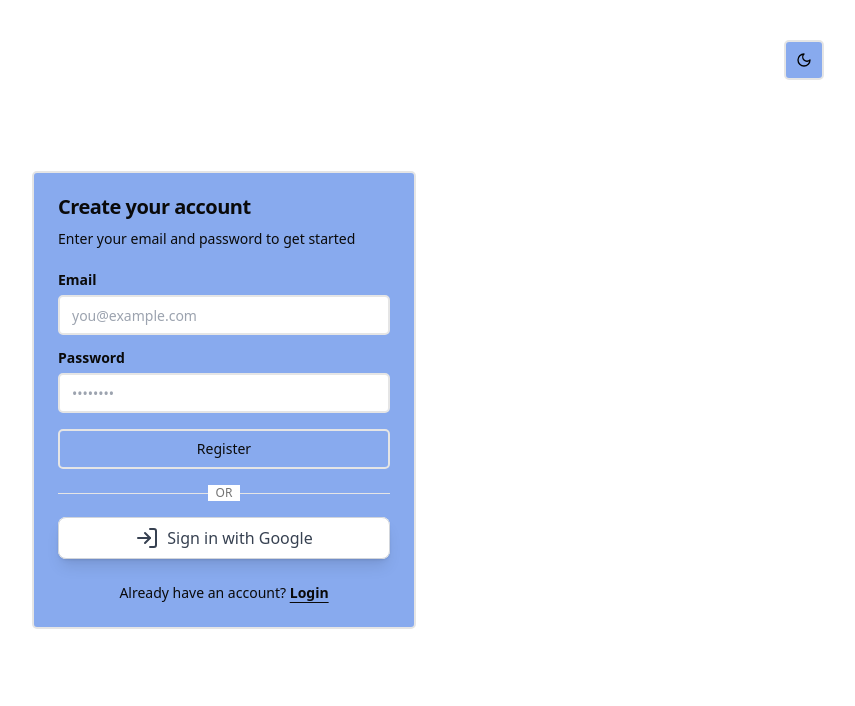
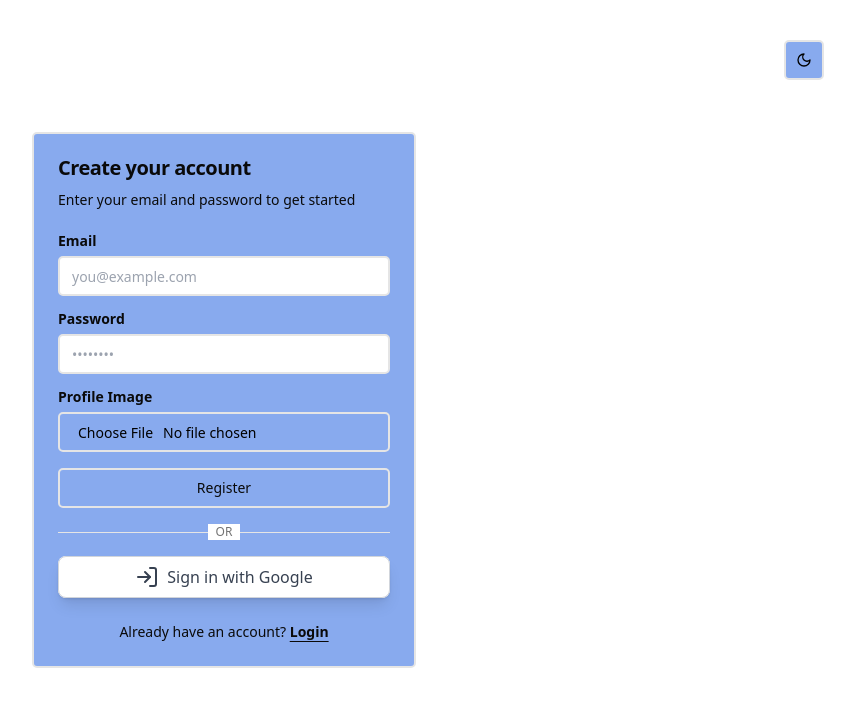
Before and after one commit to afnanhussain2002/read-podcast, a Next.js app: page /register in a window 1280 px wide. Shown: the top 706 px of the page, without its empty margins (416-1271 px from the left). Built offline with nearby package versions, Linux system fonts and the light colour scheme.

Commit message:
upload profile image on register page

```diff
--- a/app/register/page.tsx
+++ b/app/register/page.tsx
@@ -16,6 +16,7 @@ import {
 import { Label } from "@/components/ui/label";
 import { Input } from "@/components/ui/input";
 import { Button } from "@/components/ui/button";
+import Image from "next/image";
 
 export default function Register() {
   const [email, setEmail] = useState("");
@@ -85,6 +86,34 @@ export default function Register() {
               />
             </div>
 
+            <div className="grid gap-2">
+  <Label htmlFor="image">Profile Image</Label>
+  <Input
+    id="image"
+    type="file"
+    accept="image/*"
+    onChange={(e) => {
+      const file = e.target.files?.[0];
+      if (file) {
+        const reader = new FileReader();
+        reader.onloadend = () => {
+          setImagePreview(reader.result as string);
+        };
+        reader.readAsDataURL(file);
+      }
+    }}
+  />
+  {imagePreview && (
+    <Image
+      src={imagePreview}
+      alt="Preview"
+      width={200}
+      height={200}
+      className="mt-2 rounded w-32 h-32 object-cover border"
+    />
+  )}
+</div>
+
             <Button type="submit" className="w-full">
               Register
             </Button>
```
